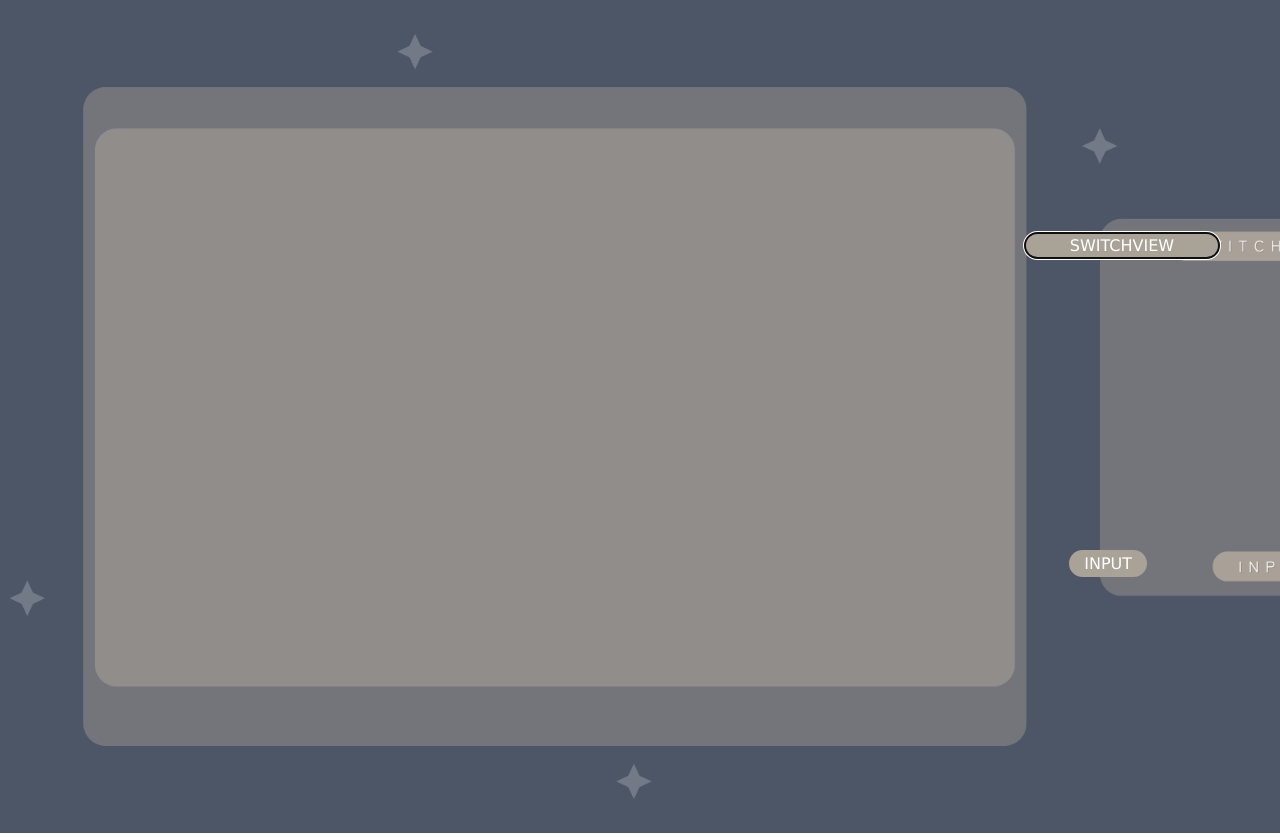
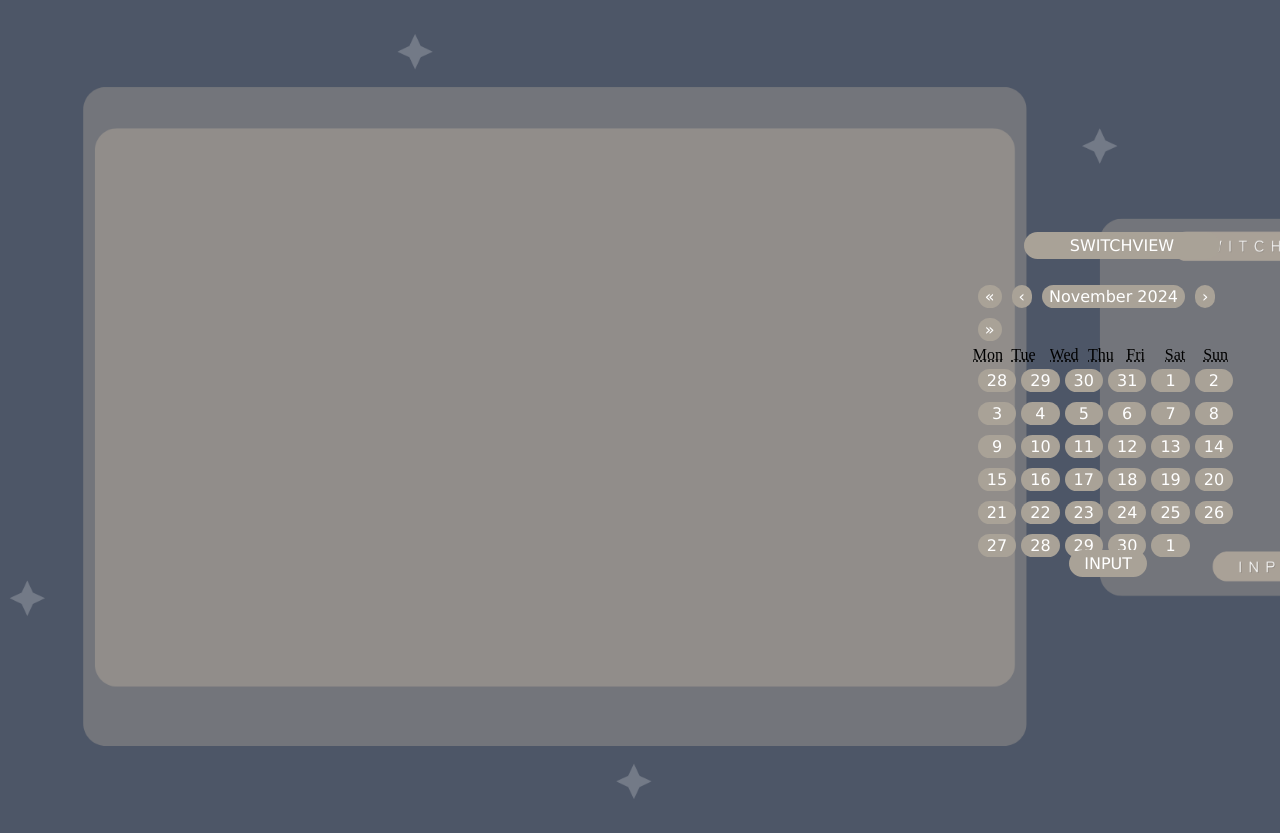
Before and after one commit to ksampada23/launchpadapp, a React (Vite) app: page / in a window 1280 px wide. Both pictures are taken after a click on the button "SWITCHVIEW". Shown: the top 837 px of the page. Built offline with nearby package versions, Linux system fonts and the light colour scheme.

Commit message:
Updated code with calendar

```diff
--- a/package.json
+++ b/package.json
@@ -10,7 +10,10 @@
     "preview": "vite preview"
   },
   "dependencies": {
+    "@daypilot/daypilot-lite-react": "^3.30.0",
     "react": "^18.3.1",
+    "react-big-calendar": "^1.15.0",
+    "react-calendar": "^5.1.0",
     "react-dom": "^18.3.1"
   },
   "devDependencies": {
--- a/src/App.jsx
+++ b/src/App.jsx
@@ -4,14 +4,27 @@ import viteLogo from '/vite.svg';
 import './App.css';
 import image from './img/background0.png';
 import image1 from './img/background1.png';
+import Calendar from 'react-calendar';
+
+
+
+
 
 function App() {
   const [backgroundImage, setBackgroundImage] = useState(false);
+  const [view, setView] = useState(false);
   const [hidden, setDisplay] = useState(false);
+
+
+
 
   return (
     <>
+
+
+
       <div class="background">
+
         <img
           style={{
             backgroundSize: 'contain',
@@ -21,6 +34,11 @@ function App() {
           src={backgroundImage ? image1 : image}
           alt=""
         />
+
+        {!hidden && view && (
+        <Calendar className = "calendar" ></Calendar>
+
+        )}
 
         {!hidden && (
           <button
@@ -35,10 +53,13 @@ function App() {
         )}
 
         {!hidden && (
-          <button class="switch" onClick={() => {}}>
+          <button class="switch" onClick={() => {
+            setView(!view);
+          }}>
             SWITCHVIEW
           </button>
         )}
+
 
         {hidden && (
           <button
@@ -58,6 +79,7 @@ function App() {
           </button>
         )}
       </div>
+
     </>
   );
 }
--- a/src/index.css
+++ b/src/index.css
@@ -7,7 +7,7 @@ body {
 }
 
 img {
-  position: absolute;
+  position: relative;
   z-index: 0;
 }
 
@@ -22,10 +22,10 @@ button {
   cursor: pointer;
 }
 
-button:focus,
+/* button:focus,
 button:focus-visible {
-  outline: 4px auto -webkit-focus-ring-color;
-}
+  outline: 15px auto;
+} */
 
 .input {
   position: absolute;
@@ -51,6 +51,18 @@ button:focus-visible {
   left: 5.8%;
 }
 
+.calendar {
+  position: absolute;
+  z-index: 1;
+  top: 280px;
+  left: 76%;
+  right: 3%;
+  button {
+    margin: 5px;
+
+  }
+}
+
 .confirm {
   position: absolute;
   z-index: 1;
```
Also changed, not shown: 1 other file (tests, documents, lock files or other folders).
